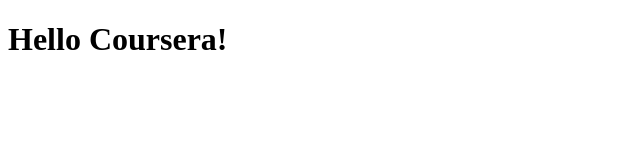
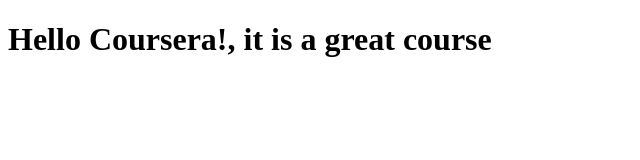
Before and after one commit to edwardmulondo/coursera-test, a plain HTML site: page sites/index.html in a window 1280 px wide. Shown: the whole page, without its empty margins (0-640 px from the left). Drawn offline with Linux system fonts and the light colour scheme.

Commit message:
A small change to our page

```diff
--- a/sites/index.html
+++ b/sites/index.html
@@ -4,6 +4,6 @@
 <title>Hello Coursera</title>
 </head>
 <body>
-<h1>Hello Coursera!</h1>
+<h1>Hello Coursera!, it is a great course</h1>
 </body>
 </html>
```
